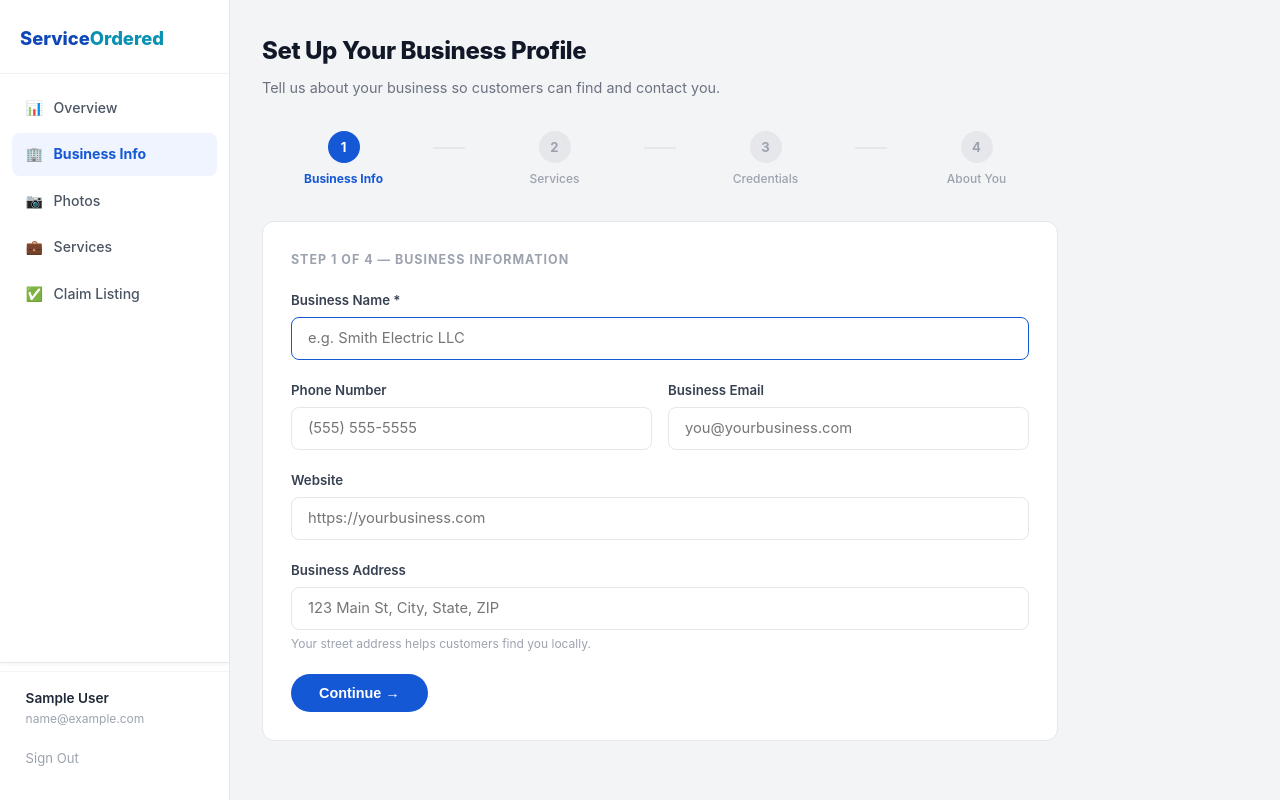
After one commit to Psavage007/serviceordered, a PHP site: page /dashboard/onboarding.php in a window 1280 px wide. The commit adds this page. Run offline with PHP 8.4, Linux system fonts and the light colour scheme; the visitor is signed in with stand-in values (Sample User, id 1); tables that the repository leaves empty or names only in its code hold one stand-in row (values such as "Sample post").

Commit message:
Add multi-step onboarding questionnaire for new business profiles
Redirects new users from profile.php to a 5-step questionnaire that
collects business basics, services & coverage, credentials, and a
description before marking onboarding complete.

Co-Authored-By: Claude Sonnet 4.6 <noreply@anthropic.com>

```diff
--- /dev/null
+++ b/dashboard/onboarding.php
@@ -0,0 +1,344 @@
+<?php
+require_once '../includes/db.php';
+require_once '../includes/user_auth.php';
+require_once 'layout.php';
+
+$user = auth_check();
+$db   = get_db();
+
+// If they already have a business, go to profile
+$business = user_get_business($db, $user['id']);
+if ($business && $business['onboarding_complete']) {
+    header('Location: /dashboard/profile.php');
+    exit;
+}
+
+$error   = '';
+$success = false;
+$step    = (int)($_GET['step'] ?? 1);
+$biz_id  = $business['id'] ?? null;
+
+// Load categories for dropdown
+$categories = $db->query('SELECT id, name, icon FROM categories ORDER BY group_name, sort_order')->fetchAll();
+
+// Handle form submission
+if ($_SERVER['REQUEST_METHOD'] === 'POST') {
+    $posted_step = (int)($_POST['step'] ?? 1);
+
+    if ($posted_step === 1) {
+        // Step 1: Business basics
+        $name    = trim($_POST['name'] ?? '');
+        $phone   = trim($_POST['phone'] ?? '');
+        $email   = trim($_POST['email'] ?? '');
+        $website = trim($_POST['website'] ?? '');
+        $address = trim($_POST['address'] ?? '');
+
+        if (!$name) {
+            $error = 'Business name is required.';
+        } else {
+            $slug = slugify($name) . '-' . time();
+            if ($biz_id) {
+                $db->prepare('UPDATE businesses SET name=?,phone=?,email=?,website=?,address=? WHERE id=?')
+                   ->execute([$name, $phone, $email, $website, $address, $biz_id]);
+            } else {
+                $db->prepare('INSERT INTO businesses (name,slug,phone,email,website,address) VALUES (?,?,?,?,?,?)')
+                   ->execute([$name, $slug, $phone, $email, $website, $address]);
+                $biz_id = $db->lastInsertId();
+                // Link business to user via claimed_businesses (auto-approved for new profiles)
+                $db->prepare('INSERT INTO claimed_businesses (business_id,user_id,status) VALUES (?,?,"approved")')
+                   ->execute([$biz_id, $user['id']]);
+                $db->prepare('UPDATE users SET role="business" WHERE id=?')->execute([$user['id']]);
+                $_SESSION['user']['role'] = 'business';
+            }
+            header('Location: /dashboard/onboarding.php?step=2&biz=' . $biz_id);
+            exit;
+        }
+
+    } elseif ($posted_step === 2) {
+        // Step 2: Services & coverage
+        $biz_id     = (int)($_POST['biz_id'] ?? 0);
+        $cat_id     = (int)($_POST['category_id'] ?? 0);
+        $service_area = trim($_POST['service_area'] ?? '');
+        $free_est   = isset($_POST['free_estimates']) ? 1 : 0;
+        $min_job    = trim($_POST['min_job_size'] ?? '');
+
+        $db->prepare('UPDATE businesses SET service_area=?,free_estimates=?,min_job_size=? WHERE id=?')
+           ->execute([$service_area, $free_est, $min_job, $biz_id]);
+
+        if ($cat_id) {
+            $db->prepare('INSERT IGNORE INTO business_categories (business_id,category_id) VALUES (?,?)')->execute([$biz_id, $cat_id]);
+        }
+
+        header('Location: /dashboard/onboarding.php?step=3&biz=' . $biz_id);
+        exit;
+
+    } elseif ($posted_step === 3) {
+        // Step 3: Credentials
+        $biz_id      = (int)($_POST['biz_id'] ?? 0);
+        $years       = (int)($_POST['years_in_business'] ?? 0) ?: null;
+        $license     = trim($_POST['license_number'] ?? '');
+        $insured     = isset($_POST['insured']) ? 1 : 0;
+        $employees   = trim($_POST['num_employees'] ?? '');
+
+        $db->prepare('UPDATE businesses SET years_in_business=?,license_number=?,insured=?,num_employees=? WHERE id=?')
+           ->execute([$years, $license, $insured, $employees, $biz_id]);
+
+        header('Location: /dashboard/onboarding.php?step=4&biz=' . $biz_id);
+        exit;
+
+    } elseif ($posted_step === 4) {
+        // Step 4: About — final step
+        $biz_id  = (int)($_POST['biz_id'] ?? 0);
+        $desc    = trim($_POST['description'] ?? '');
+
+        $db->prepare('UPDATE businesses SET description=?,onboarding_complete=1 WHERE id=?')
+           ->execute([$desc, $biz_id]);
+
+        $success = true;
+        $step    = 5;
+    }
+}
+
+$biz_id = $biz_id ?? (int)($_GET['biz'] ?? 0);
+
+// Load current biz data if we have it
+$biz = $biz_id ? $db->prepare('SELECT * FROM businesses WHERE id=?') : null;
+if ($biz) { $biz->execute([$biz_id]); $biz = $biz->fetch(); }
+
+dash_head('Set Up Your Business', 'profile');
+
+function slugify(string $s): string {
+    $s = strtolower(trim($s));
+    $s = preg_replace('/[^a-z0-9]+/', '-', $s);
+    return trim($s, '-');
+}
+?>
+
+<div class="dash-page-title">Set Up Your Business Profile</div>
+<p class="dash-page-sub">Tell us about your business so customers can find and contact you.</p>
+
+<!-- Progress bar -->
+<?php if ($step < 5): ?>
+<div style="display:flex;gap:.5rem;margin-bottom:2rem">
+    <?php
+    $steps = ['Business Info','Services','Credentials','About You'];
+    foreach ($steps as $i => $label):
+        $num = $i + 1;
+        $active = $num === $step;
+        $done   = $num < $step;
+    ?>
+    <div style="flex:1;text-align:center">
+        <div style="width:32px;height:32px;border-radius:50%;margin:0 auto .4rem;display:flex;align-items:center;justify-content:center;font-size:.82rem;font-weight:700;
+            background:<?= $done ? 'var(--blue)' : ($active ? 'var(--blue)' : 'var(--gray-200)') ?>;
+            color:<?= ($done||$active) ? '#fff' : 'var(--gray-400)' ?>">
+            <?= $done ? '✓' : $num ?>
+        </div>
+        <div style="font-size:.75rem;font-weight:<?= $active?'700':'500' ?>;color:<?= $active?'var(--blue)':'var(--gray-400)' ?>"><?= $label ?></div>
+    </div>
+    <?php if ($num < 4): ?>
+    <div style="flex:0 0 2rem;display:flex;align-items:center;justify-content:center;margin-bottom:1.5rem">
+        <div style="height:2px;width:100%;background:<?= $done?'var(--blue)':'var(--gray-200)' ?>"></div>
+    </div>
+    <?php endif; ?>
+    <?php endforeach; ?>
+</div>
+<?php endif; ?>
+
+<?php if ($error): ?>
+<div class="dash-alert dash-alert-red"><?= htmlspecialchars($error) ?></div>
+<?php endif; ?>
+
+<?php if ($step === 1): ?>
+<!-- ── Step 1: Business Basics ── -->
+<div class="dash-card">
+    <div class="dash-card-title">Step 1 of 4 — Business Information</div>
+    <form method="POST">
+        <input type="hidden" name="step" value="1">
+        <div class="field-group">
+            <label>Business Name *</label>
+            <input type="text" name="name" value="<?= htmlspecialchars($biz['name'] ?? '') ?>" placeholder="e.g. Smith Electric LLC" required autofocus>
+        </div>
+        <div class="field-row">
+            <div class="field-group">
+                <label>Phone Number</label>
+                <input type="tel" name="phone" value="<?= htmlspecialchars($biz['phone'] ?? '') ?>" placeholder="(555) 555-5555">
+            </div>
+            <div class="field-group">
+                <label>Business Email</label>
+                <input type="email" name="email" value="<?= htmlspecialchars($biz['email'] ?? '') ?>" placeholder="you@yourbusiness.com">
+            </div>
+        </div>
+        <div class="field-group">
+            <label>Website</label>
+            <input type="url" name="website" value="<?= htmlspecialchars($biz['website'] ?? '') ?>" placeholder="https://yourbusiness.com">
+        </div>
+        <div class="field-group">
+            <label>Business Address</label>
+            <input type="text" name="address" value="<?= htmlspecialchars($biz['address'] ?? '') ?>" placeholder="123 Main St, City, State, ZIP">
+            <div class="field-hint">Your street address helps customers find you locally.</div>
+        </div>
+        <button type="submit" class="btn-save">Continue →</button>
+    </form>
+</div>
+
+<?php elseif ($step === 2): ?>
+<!-- ── Step 2: Services & Coverage ── -->
+<div class="dash-card">
+    <div class="dash-card-title">Step 2 of 4 — Services &amp; Coverage</div>
+    <form method="POST">
+        <input type="hidden" name="step" value="2">
+        <input type="hidden" name="biz_id" value="<?= $biz_id ?>">
+
+        <div class="field-group">
+            <label>Primary Service Category *</label>
+            <select name="category_id" required>
+                <option value="">Select your main trade...</option>
+                <?php foreach ($categories as $cat): ?>
+                <option value="<?= $cat['id'] ?>"><?= $cat['icon'] ?> <?= htmlspecialchars($cat['name']) ?></option>
+                <?php endforeach; ?>
+            </select>
+            <div class="field-hint">Choose the category that best describes your primary service.</div>
+        </div>
+
+        <div class="field-group">
+            <label>Service Area</label>
+            <input type="text" name="service_area" value="<?= htmlspecialchars($biz['service_area'] ?? '') ?>"
+                   placeholder="e.g. Greater Phoenix, AZ — 30 mile radius">
+            <div class="field-hint">Describe the cities or radius you serve so customers know if you cover their area.</div>
+        </div>
+
+        <div class="field-group">
+            <label>Minimum Job Size</label>
+            <select name="min_job_size">
+                <option value="">No minimum</option>
+                <option value="$200">$200</option>
+                <option value="$500">$500</option>
+                <option value="$1,000">$1,000</option>
+                <option value="$2,500">$2,500</option>
+                <option value="$5,000">$5,000</option>
+                <option value="$10,000+">$10,000+</option>
+            </select>
+        </div>
+
+        <div class="field-group">
+            <div class="toggle-wrap">
+                <input type="checkbox" name="free_estimates" id="free_estimates" <?= !empty($biz['free_estimates']) ? 'checked' : '' ?>>
+                <label for="free_estimates" style="margin:0;font-size:.9rem;font-weight:500;color:var(--gray-700)">We offer free estimates</label>
+            </div>
+        </div>
+
+        <div style="display:flex;gap:.75rem">
+            <a href="/dashboard/onboarding.php?step=1&biz=<?= $biz_id ?>" class="btn-save" style="background:var(--gray-200);color:var(--gray-700);text-decoration:none">← Back</a>
+            <button type="submit" class="btn-save">Continue →</button>
+        </div>
+    </form>
+</div>
+
+<?php elseif ($step === 3): ?>
+<!-- ── Step 3: Credentials ── -->
+<div class="dash-card">
+    <div class="dash-card-title">Step 3 of 4 — Credentials &amp; Experience</div>
+    <form method="POST">
+        <input type="hidden" name="step" value="3">
+        <input type="hidden" name="biz_id" value="<?= $biz_id ?>">
+
+        <div class="field-row">
+            <div class="field-group">
+                <label>Years in Business</label>
+                <input type="number" name="years_in_business" min="0" max="200"
+                       value="<?= htmlspecialchars($biz['years_in_business'] ?? '') ?>" placeholder="e.g. 12">
+            </div>
+            <div class="field-group">
+                <label>Number of Employees</label>
+                <select name="num_employees">
+                    <option value="">Select...</option>
+                    <?php foreach (['Just me (solo)','2–5','6–10','11–25','26–50','50+'] as $opt): ?>
+                    <option value="<?= $opt ?>" <?= ($biz['num_employees'] ?? '') === $opt ? 'selected' : '' ?>><?= $opt ?></option>
+                    <?php endforeach; ?>
+                </select>
+            </div>
+        </div>
+
+        <div class="field-group">
+            <label>Contractor License Number</label>
+            <input type="text" name="license_number" value="<?= htmlspecialchars($biz['license_number'] ?? '') ?>"
+                   placeholder="e.g. LIC-123456">
+            <div class="field-hint">Your state contractor license number. Customers look for this when hiring.</div>
+        </div>
+
+        <div class="field-group">
+            <div class="toggle-wrap">
+                <input type="checkbox" name="insured" id="insured" <?= !empty($biz['insured']) ? 'checked' : '' ?>>
+                <label for="insured" style="margin:0;font-size:.9rem;font-weight:500;color:var(--gray-700)">We carry general liability insurance</label>
+            </div>
+        </div>
+
+        <div style="display:flex;gap:.75rem">
+            <a href="/dashboard/onboarding.php?step=2&biz=<?= $biz_id ?>" class="btn-save" style="background:var(--gray-200);color:var(--gray-700);text-decoration:none">← Back</a>
+            <button type="submit" class="btn-save">Continue →</button>
+        </div>
+    </form>
+</div>
+
+<?php elseif ($step === 4): ?>
+<!-- ── Step 4: About ── -->
+<div class="dash-card">
+    <div class="dash-card-title">Step 4 of 4 — About Your Business</div>
+    <form method="POST">
+        <input type="hidden" name="step" value="4">
+        <input type="hidden" name="biz_id" value="<?= $biz_id ?>">
+
+        <div class="field-group">
+            <label>Business Description</label>
+            <textarea name="description" rows="5" placeholder="Tell customers about your business — what you specialize in, your experience, why they should choose you..."><?= htmlspecialchars($biz['description'] ?? '') ?></textarea>
+            <div class="field-hint">A good description helps customers trust you before they call. Aim for 2–4 sentences.</div>
+        </div>
+
+        <div style="background:var(--blue-light);border-radius:8px;padding:1rem;margin-bottom:1.25rem;font-size:.85rem;color:var(--blue)">
+            💡 <strong>Tip:</strong> Mention your specialty, how long you've been in business, and what areas you serve. Businesses with descriptions get 3× more profile views.
+        </div>
+
+        <div style="display:flex;gap:.75rem">
+            <a href="/dashboard/onboarding.php?step=3&biz=<?= $biz_id ?>" class="btn-save" style="background:var(--gray-200);color:var(--gray-700);text-decoration:none">← Back</a>
+            <button type="submit" class="btn-save">Complete Setup ✓</button>
+        </div>
+    </form>
+</div>
+
+<?php elseif ($step === 5): ?>
+<!-- ── Step 5: Done ── -->
+<div class="dash-card" style="text-align:center;padding:3rem 2rem">
+    <div style="font-size:3rem;margin-bottom:1rem">🎉</div>
+    <h2 style="font-size:1.4rem;font-weight:800;color:var(--gray-900);margin-bottom:.5rem">Your profile is live!</h2>
+    <p style="color:var(--gray-500);font-size:.95rem;margin-bottom:2rem">
+        Your business is now listed on ServiceOrdered. Here's what to do next to get more customers.
+    </p>
+    <div style="display:grid;grid-template-columns:1fr 1fr 1fr;gap:1rem;margin-bottom:2rem;text-align:left">
+        <a href="/dashboard/photos.php" style="display:block;padding:1.25rem;background:var(--gray-50);border-radius:10px;border:1.5px solid var(--gray-200);text-decoration:none;color:inherit">
+            <div style="font-size:1.5rem;margin-bottom:.5rem">📷</div>
+            <div style="font-weight:700;color:var(--gray-900);margin-bottom:.25rem">Add Photos</div>
+            <div style="font-size:.82rem;color:var(--gray-500)">Businesses with photos get 5× more clicks</div>
+        </a>
+        <a href="/dashboard/services.php" style="display:block;padding:1.25rem;background:var(--gray-50);border-radius:10px;border:1.5px solid var(--gray-200);text-decoration:none;color:inherit">
+            <div style="font-size:1.5rem;margin-bottom:.5rem">💼</div>
+            <div style="font-weight:700;color:var(--gray-900);margin-bottom:.25rem">List Services</div>
+            <div style="font-size:.82rem;color:var(--gray-500)">Add pricing so customers know what to expect</div>
+        </a>
+        <a href="/dashboard/" style="display:block;padding:1.25rem;background:var(--gray-50);border-radius:10px;border:1.5px solid var(--gray-200);text-decoration:none;color:inherit">
+            <div style="font-size:1.5rem;margin-bottom:.5rem">📊</div>
+            <div style="font-weight:700;color:var(--gray-900);margin-bottom:.25rem">View Dashboard</div>
+            <div style="font-size:.82rem;color:var(--gray-500)">Track your profile performance</div>
+        </a>
+    </div>
+    <?php if ($biz_id): ?>
+    <?php
+    $b = $db->prepare('SELECT slug FROM businesses WHERE id=?');
+    $b->execute([$biz_id]);
+    $slug = $b->fetchColumn();
+    ?>
+    <a href="/business/<?= htmlspecialchars($slug) ?>/" target="_blank" class="btn-save" style="display:inline-block;text-decoration:none">View Your Public Profile →</a>
+    <?php endif; ?>
+</div>
+<?php endif; ?>
+
+<?php dash_foot(); ?>
--- a/dashboard/profile.php
+++ b/dashboard/profile.php
@@ -8,9 +8,7 @@ $db       = get_db();
 $business = user_get_business($db, $user['id']);
 
 if (!$business) {
-    dash_head('Business Profile', 'profile');
-    echo '<div class="dash-alert dash-alert-amber">You don\'t have an approved business yet. <a href="/dashboard/claim.php" style="font-weight:700;color:#92400e">Claim a listing</a> first.</div>';
-    dash_foot();
+    header('Location: /dashboard/onboarding.php');
     exit;
 }
 
```
